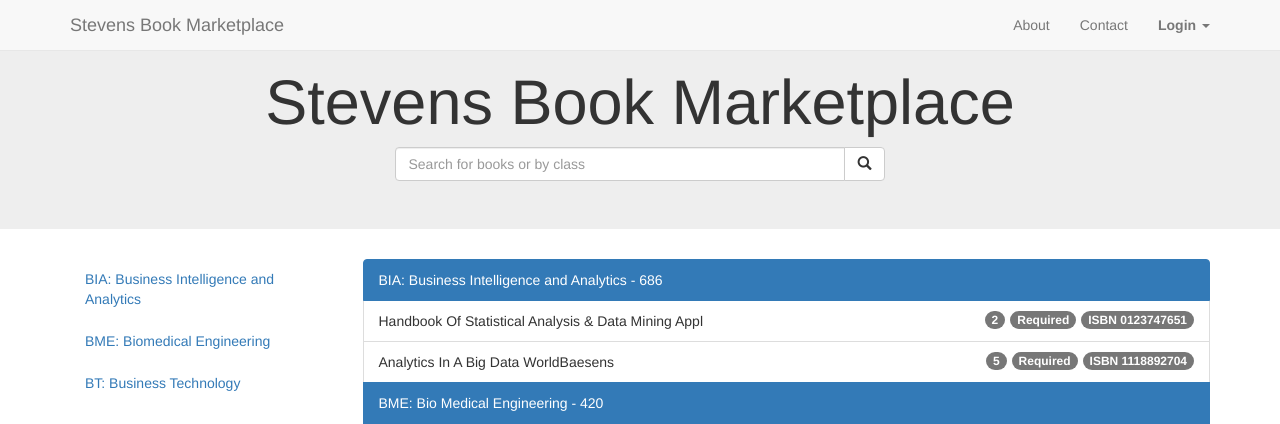
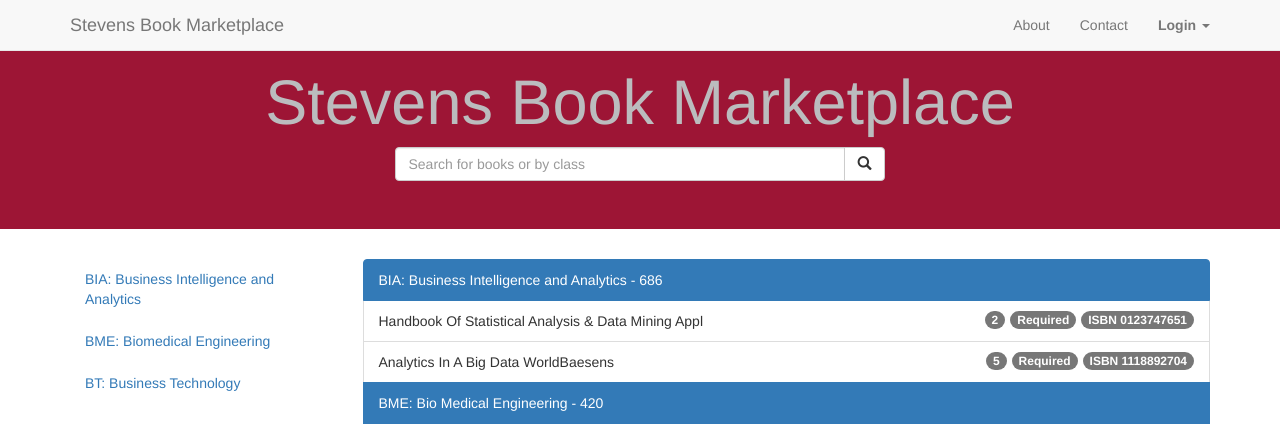
Before and after one commit to pwarmuz/SSW695_Capstone, a Flask app: page / in a window 1280 px wide. Shown: the top 424 px of the page. Run offline with Flask 2, Linux system fonts and the light colour scheme; parts of the project's set-up code (start-up, migrations or seed data) failed here and were passed over; some libraries are stand-ins or nearby versions.

Commit message:
added stevens colors

```diff
--- a/src/app/static/css/stylesheet.css
+++ b/src/app/static/css/stylesheet.css
@@ -1,3 +1,8 @@
+/*
+Stevens Default Red #9D1535
+Stevens Hover Red #7e102a
+Stevens Grey #BBBCBE
+*/
 
 #login-dp{
     min-width: 250px;
@@ -5,3 +10,8 @@
     overflow:hidden;
     background-color:rgba(255,255,255,.8);
 }
+
+#stevens-banner {
+	background-color: #9D1535;
+	color: #BBBCBE;
+}
--- a/src/app/templates/index.html
+++ b/src/app/templates/index.html
@@ -9,9 +9,9 @@
     <!-- Static minified CSS -->
     <link rel="stylesheet" type="text/css" href="{{ url_for('static', filename='bootstrap-3.3.7-dist/css/bootstrap.min.css') }}">
     <!-- googleapi minified CSS -->
-    <script type="text/javascript" src=https://ajax.googleapis.com/ajax/libs/jquery/3.1.1/jquery.min.js " ></script>
-		<!-- Static minified CSS -->
-		<script type="text/javascript " src="{{ url_for( 'static', filename='bootstrap-3.3.7-dist/js/bootstrap.min.js' ) }} " ></script>
+    <script type="text/javascript" src="https://ajax.googleapis.com/ajax/libs/jquery/3.1.1/jquery.min.js " ></script>
+	<!-- Static minified CSS -->
+	<script type="text/javascript " src="{{ url_for( 'static', filename='bootstrap-3.3.7-dist/js/bootstrap.min.js' ) }} " ></script>
 	</head>
 	<body>
 		<nav id="mainNav " class="navbar navbar-default navbar-fixed-top navbar-custom affix-top ">
@@ -75,7 +75,7 @@
         <!-- /.container-fluid -->
     	</nav>
 
-		<div class="jumbotron text-center ">
+		<div class="jumbotron text-center" id="stevens-banner">
 			<h1>Stevens Book Marketplace</h1>
 			<form class="form-inline ">
   				<div class="input-group ">
```
